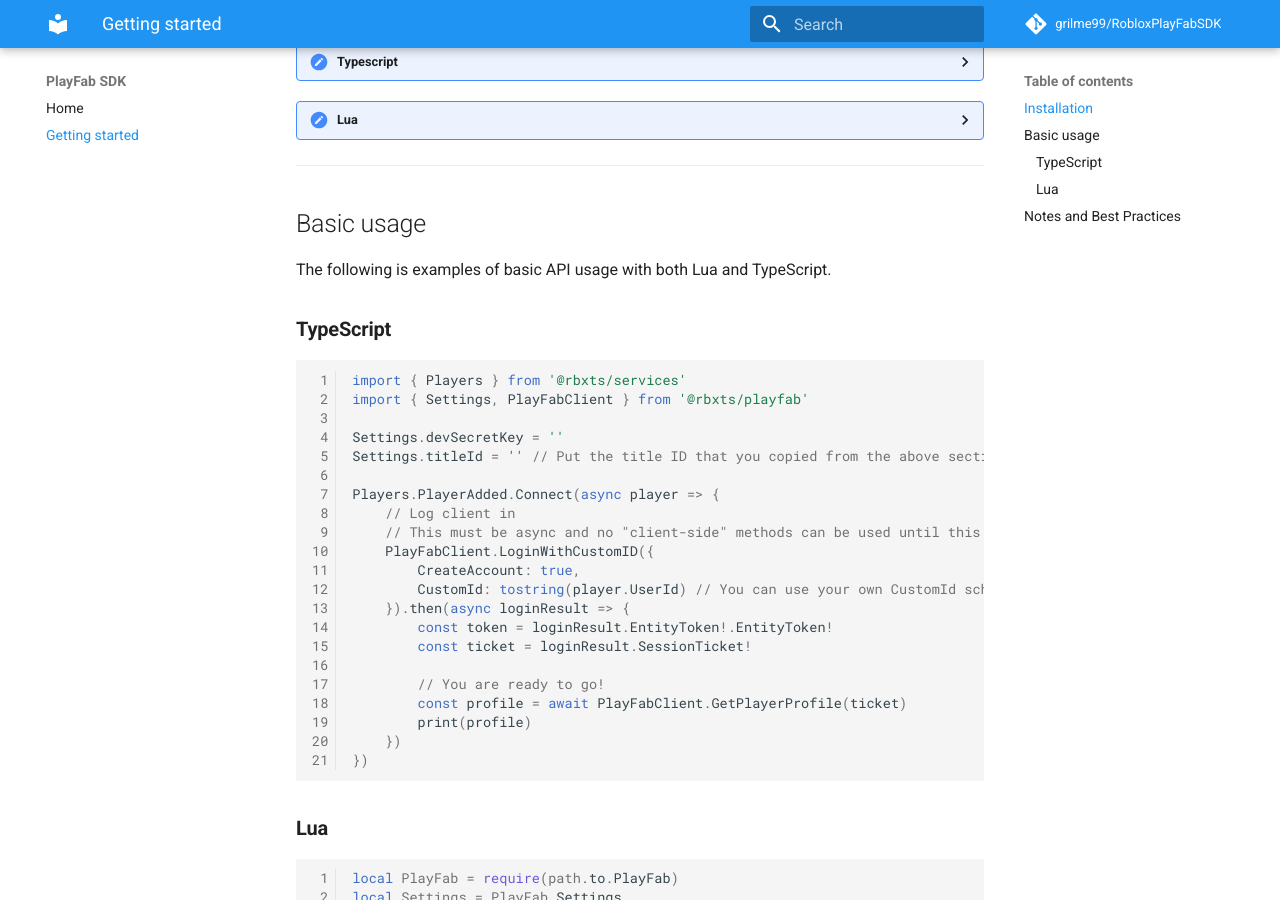
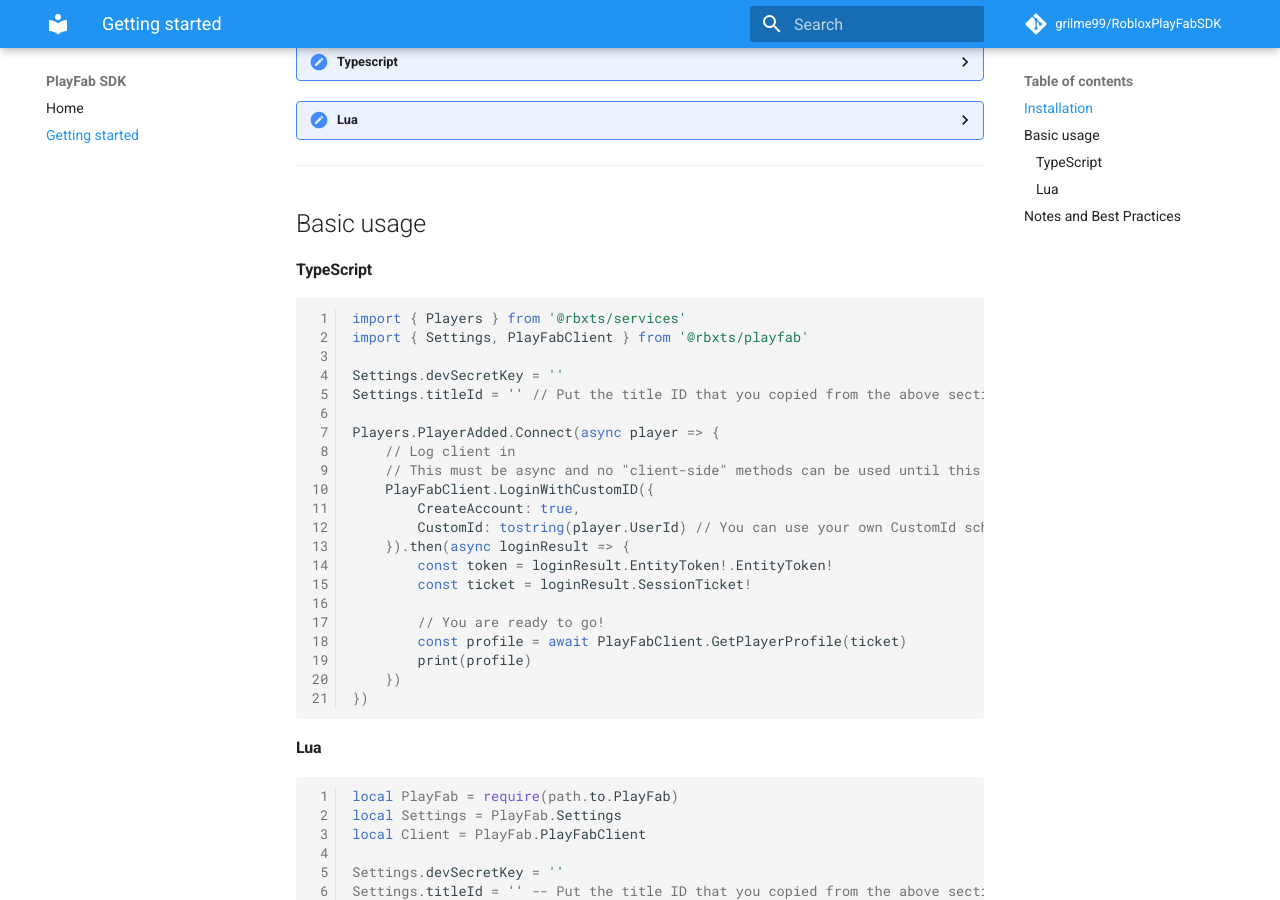
Before and after one commit to grilme99/PlayFabForRoblox, an MkDocs documentation site: the page built from docs/install.md, in a window 1280 px wide and 900 px high, scrolled down 469 px. Built offline with MkDocs 1.6.1 and Material for MkDocs 9.7.7, drawn with Linux system fonts in a browser that asks for light colours; comment, search, counter and statistics services are not loaded.

Commit message:
Update install.md

````diff
--- a/docs/install.md
+++ b/docs/install.md
@@ -31,9 +31,7 @@ Here are installation instructions for both Typescript and Lua. You will find th
 ---
 
 ## Basic usage
-The following is examples of basic API usage with both Lua and TypeScript.
-
-### **TypeScript**
+#### TypeScript
 ```typescript
 import { Players } from '@rbxts/services'
 import { Settings, PlayFabClient } from '@rbxts/playfab'
@@ -58,7 +56,7 @@ Players.PlayerAdded.Connect(async player => {
 })
 ```
 
-### **Lua**
+#### Lua
 ```lua
 local PlayFab = require(path.to.PlayFab)
 local Settings = PlayFab.Settings
````
